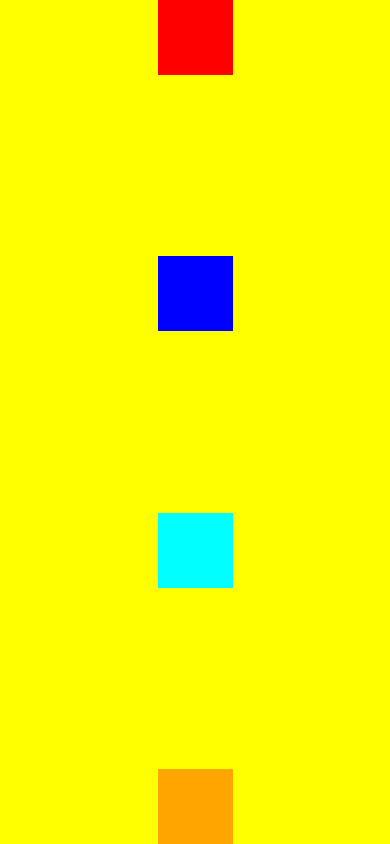
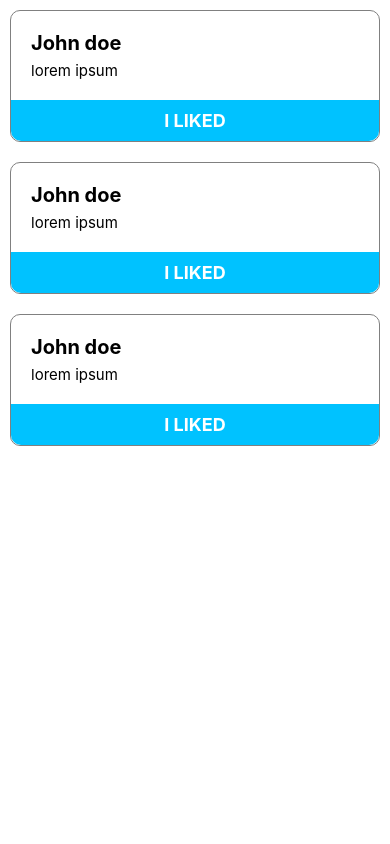
Before and after one commit to baransahinn/ReactNativeStudy, a React Native app: screen / in a window 390 px wide. Built offline with nearby package versions, Linux system fonts and the light colour scheme.

Commit message:
card component import

```diff
--- a/src/App.tsx
+++ b/src/App.tsx
@@ -1,57 +1,19 @@
 import React, { useState } from 'react'
-
-import { View, Text, SafeAreaView,Button, StyleSheet } from 'react-native'
+import { View, Text, SafeAreaView,Button, StyleSheet ,TouchableOpacity} from 'react-native'
+import Card  from './componentler/Card/Card'
 
 const App = () => {
 
 
   return (
-    <SafeAreaView style={styles.container}>
-
-       <View style={styles.box1}/>
-       <View style={styles.box2}/>
-       <View style={styles.box3}/>
-       <View style={styles.box4}/>
-
-
+    <SafeAreaView>
+      <Card/>
+      <Card/>
+      <Card/>
     </SafeAreaView>
 
   )
 }
-const styles = StyleSheet.create({
-  container : {
-    flex : 1,
-    flexDirection : "column",
-    backgroundColor : "yellow",
-    justifyContent : 'space-between',
-    alignItems: 'center'
-  },
-  box1 : {
-    width : 75,
-    height: 75,
-    backgroundColor: "red",
-
-  },
-  box2 : {
-    width : 75,
-    height: 75,
-    backgroundColor: "blue",
-
-  },
-  box3 : {
-    width : 75,
-    height: 75,
-    backgroundColor: "aqua",
-
-  },
-   box4 : {
-    width : 75,
-    height: 75,
-    backgroundColor: "orange",
-
-  },
 
 
-});
-
 export default App
--- /dev/null
+++ b/src/componentler/Card/Card.style.tsx
@@ -0,0 +1,41 @@
+import { StyleSheet } from "react-native";
+
+export default StyleSheet.create({
+    container : {
+   flex : 1,
+   backgroundColor:'#e0e0e0'
+  },
+  cardContainer : {
+    backgroundColor :'white',
+    margin :10,
+    borderWidth: 1,
+    borderColor: 'gray',
+    borderRadius :10,
+  },
+  cardBody : {
+    padding : 10,
+  },
+  cardTitle :{
+    fontSize:20,
+    fontWeight:'bold',
+    margin :10,
+    marginBottom:3
+  },
+  cardText : {
+    fontSize : 15,
+    margin : 10,
+    marginTop:3,
+  },
+  cardButton :{
+    backgroundColor:'#00C2FF',
+    padding : 10,
+    alignItems :'center',
+    borderBottomLeftRadius :10,
+    borderBottomRightRadius :10,
+  },
+  cardButtonTitle : {
+    fontWeight:'bold',
+    color: 'white',
+    fontSize : 18,
+  }
+})
--- /dev/null
+++ b/src/componentler/Card/Card.tsx
@@ -0,0 +1,19 @@
+import React from 'react'
+import { View, Text, TouchableOpacity, StyleSheet } from 'react-native'
+import styles from './Card.style'
+
+function Card() {
+  return (
+    <View style={styles.cardContainer}>
+        <View style={styles.cardBody}>
+          <Text style={styles.cardTitle}>John doe</Text>
+          <Text style={styles.cardText} >lorem ipsum</Text>
+        </View>
+        <TouchableOpacity style={styles.cardButton}>
+            <Text style={styles.cardButtonTitle}>I LIKED</Text>
+        </TouchableOpacity>
+     </View>
+  )
+}
+
+export default Card
```
